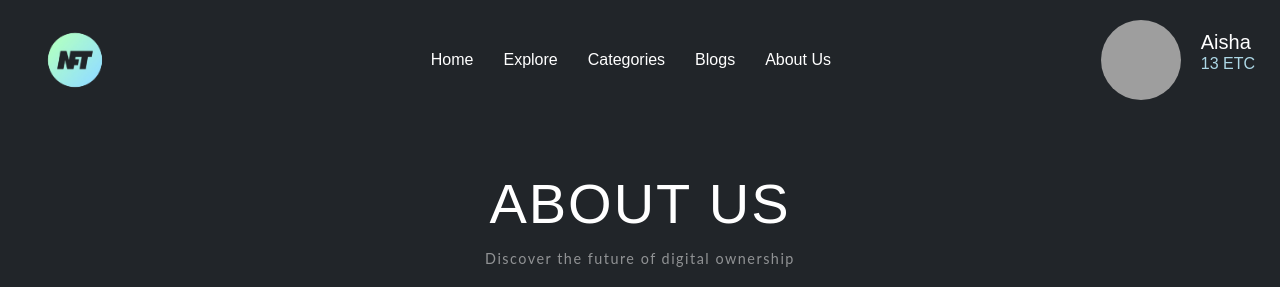
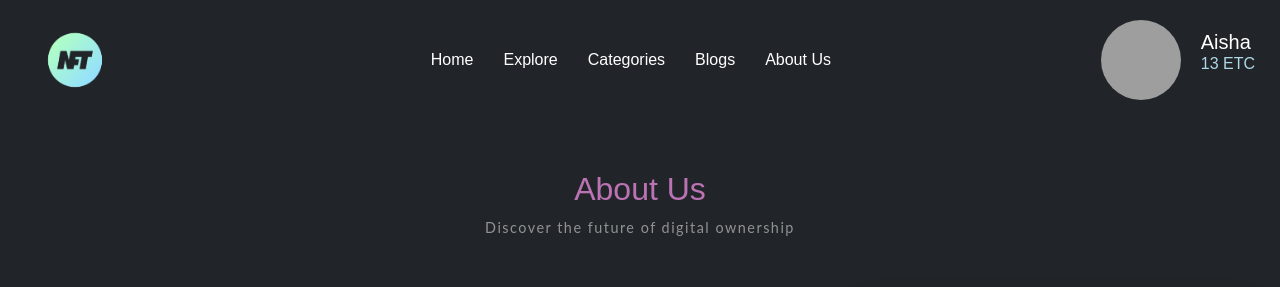
Before and after one commit to eshwar-xlsx/nft-market-place, a React (Create React App) app: page /about in a window 1280 px wide. Shown: the top 287 px of the page. Built offline with nearby package versions, Linux system fonts and the light colour scheme; grey boxes are pictures that could not be loaded; the HTML template or start-up script is replaced by a standard one.

Commit message:
font changes

```diff
--- a/src/About_Us.jsx
+++ b/src/About_Us.jsx
@@ -7,7 +7,7 @@ const About_Us = () => {
       <div className="container-fluid bg-dark">
         <div className="row">
           <div className="col-md-12">
-            <h1 className="text-white text-center display-4">About Us</h1>
+            <h2 className=" text-center " style={{color:"#BB73B3"}}>About Us</h2>
             <p className="text-white-50 text-center">
               Discover the future of digital ownership
             </p>
--- a/src/Blogs.jsx
+++ b/src/Blogs.jsx
@@ -73,7 +73,7 @@ const Blogs = () => {
     <div className="container-fluid  bg-dark">
       <div className="row bg-dark">
         <div className="col-md-12 bg-dark" >
-          <h2 className="text-center text-white mb-4" style={{color:"#BB73B3"}}>Latest Blogs</h2>
+          <h2 className="text-center mb-4" style={{color:"#BB73B3"}}>Latest Blogs</h2>
           <p className="text-center text-white-50 mb-5">
             Stay updated with the latest trends, news, and insights from the world of NFTs, Crypto, and Digital Assets.
           </p>
--- a/src/Home.jsx
+++ b/src/Home.jsx
@@ -25,7 +25,7 @@ const Home = () => {
     const interval = setInterval(() => {
       index = (index + 1) % texts.length;
       setText(texts[index]);
-    }, 2000);
+    }, 1200);
 
     return () => clearInterval(interval);
   }, []);
```
